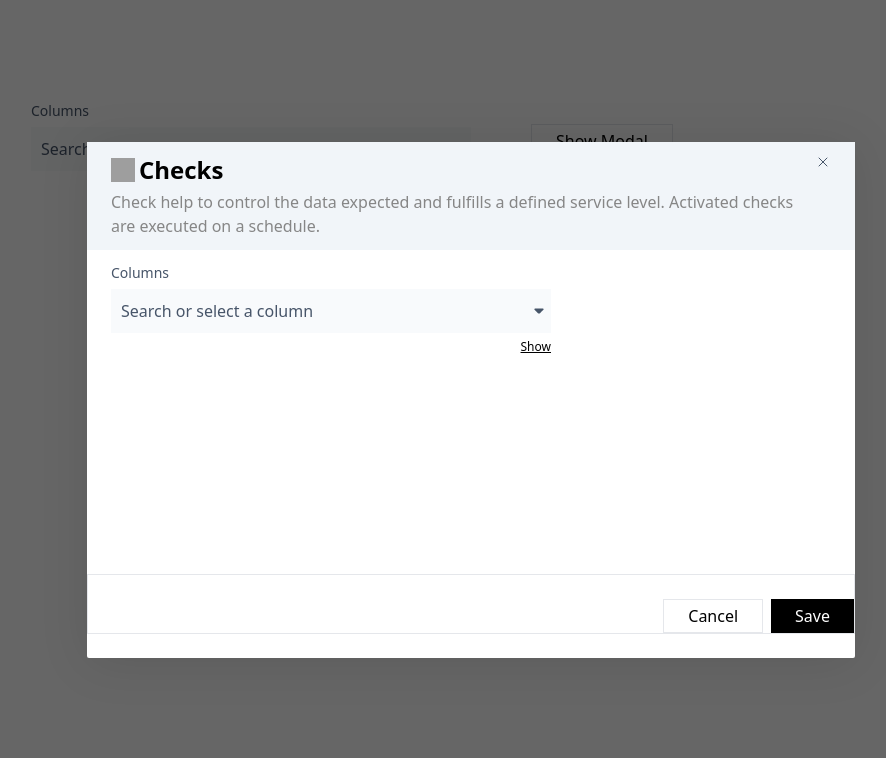
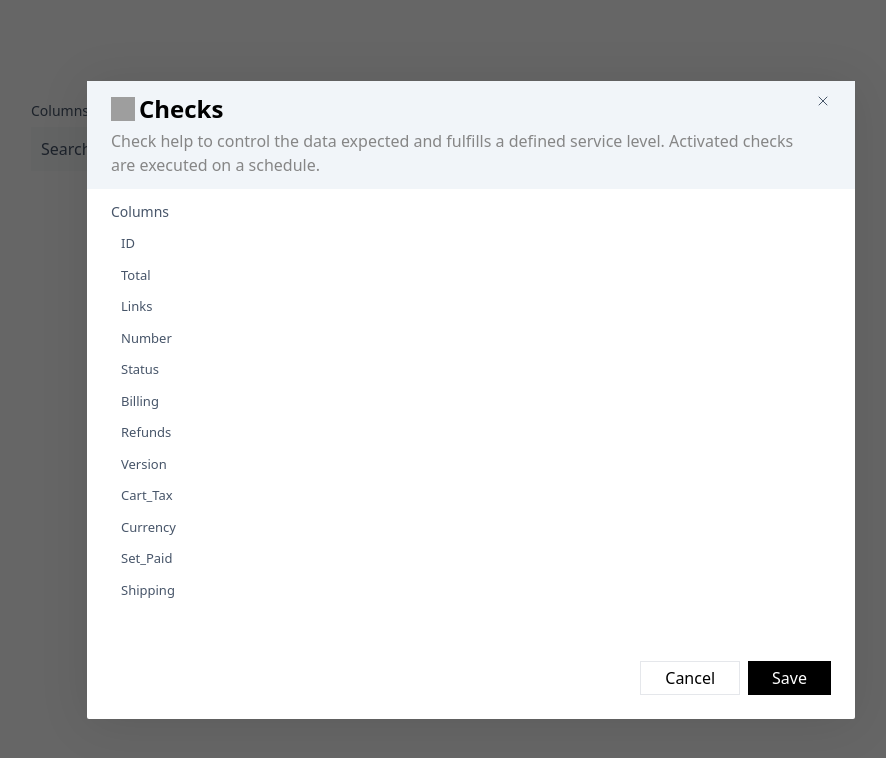
Before and after one commit to TheKachi/sled-dikachi-coworking, a Vue app: page / in a window 1280 px wide. Both pictures are taken after a click on the button "Show Modal". Shown: the top 758 px of the page, without its empty margins (169-1055 px from the left). Built offline with nearby package versions, Linux system fonts and the light colour scheme; grey boxes are pictures that could not be loaded.

Commit message:
refactor column selector

```diff
--- a/src/App.vue
+++ b/src/App.vue
@@ -9,13 +9,25 @@
 				<ColumnSelector
 					:columns="columns"
 					:selected-columns="selectedColumns"
-					:filtered-columns="filteredColumns"
-					v-model="query"
-					@search="query = $event"
+					:filtered="filteredColumns"
 					@add="addColumn"
 					@remove="removeColumn"
+					v-model="query"
 				/>
 			</div>
+
+			<ul
+				v-if="filteredColumns.length > 0"
+				class="bg-white h-full text-white"
+			>
+				<li
+					v-for="column in filteredColumns"
+					:key="column"
+					class="px-[10px] py-[6px] text-white text-[13px] hover:bg-[#F5F5F5] cursor-pointer"
+				>
+					{{ column }}
+				</li>
+			</ul>
 
 			<!-- Show Dialog button  -->
 			<button
@@ -49,17 +61,30 @@
 			</div>
 
 			<div slot="body">
-				<div class="md:min-h-[300px] flex flex-col gap-[6px]">
+				<div
+					class="md:max-h-[400px] overflow-y-scroll flex flex-col gap-[6px]"
+				>
 					<p class="text-[#475569] text-[14px]">Columns</p>
-
+					<div>
+						<ul v-if="filteredColumns.length > 0" class="bg-white h-full">
+							<li
+								v-for="column in filteredColumns"
+								:key="column"
+								class="px-[10px] py-[6px] text-[#475569] text-[13px] hover:bg-[#F5F5F5] cursor-pointer"
+							>
+								{{ column }}
+							</li>
+						</ul>
+					</div>
+					<!--
 					<ColumnSelector
 						:columns="columns"
 						:selected-columns="selectedColumns"
 						:filtered-columns="filteredColumns"
-						v-model="query"
 						@add="addColumn"
 						@remove="removeColumn"
-					/>
+					/> -->
+					<!-- v-model="query" -->
 				</div>
 			</div>
 
@@ -71,6 +96,7 @@
 					>
 						Cancel
 					</button>
+
 					<button
 						class="bg-black text-white px-[24px] py-[4px] mt-[24px]"
 						@click="showDialog = false"
@@ -80,69 +106,12 @@
 				</div>
 			</div>
 		</Modal>
-
-		<!-- Dialog  -->
-		<!-- <Dialog v-if="showDialog" @close="showDialog = false">
-			<div slot="header">
-				<div class="flex flex-col gap-[4px] items-start">
-					<div class="flex gap-[4px] items-center">
-						<img
-							src="./assets/icons/gear.svg"
-							alt="settings icon"
-							class="w-[24px] h-[24px]"
-						/>
-						<h5 class="text-lg lg:text-2xl font-bold text-black">
-							Checks
-						</h5>
-					</div>
-
-					<p class="text-[#868686] text-[16px]">
-						Check help to control the data expected and fulfills a defined
-						service level. Activated checks are executed on a schedule.
-					</p>
-				</div>
-			</div>
-
-			<div slot="body">
-				<div class="flex flex-col gap-[6px]">
-					<p class="text-[#475569] text-[14px]">Columns</p>
-
-					<ColumnSelector
-						:columns="columns"
-						:selected-columns="selectedColumns"
-						:filtered-columns="filteredColumns"
-						v-model="query"
-						@add="addColumn"
-						@remove="removeColumn"
-					/>
-				</div>
-			</div>
-
-			<div slot="footer">
-				<div class="flex justify-end gap-[8px]">
-					<button
-						class="border px-[24px] py-[4px] mt-[24px]"
-						@click="showDialog = false"
-					>
-						Cancel
-					</button>
-					<button
-						class="bg-[#2F80ED] text-white px-[24px] py-[4px] mt-[24px]"
-						@click="showDialog = false"
-					>
-						Save
-					</button>
-				</div>
-			</div>
-		</Dialog> -->
 	</div>
 </template>
 
 <script>
-// import ColumnSelector from "./components/ColumnSelector.vue";
 import ColumnSelector from "./components/ColumnSelector.vue";
 import Modal from "./components/Modal.vue";
-// import Dialog from "./components/Dialog.vue";
 
 export default {
 	name: "App",
@@ -167,28 +136,35 @@ export default {
 			],
 			selectedColumns: [],
 			query: "",
+			anotherQuery: "",
 			isShowing: false,
 			showDialog: false,
 		};
 	},
 	methods: {
-		// showDropdown() {
-		// 	this.isShowing = true;
-		// },
-
-		// closeDropdown() {
-		// 	toggleDropdown();
-		// 	alert(this.isShowing);
-		// },
-
 		toggleDropdown() {
 			this.isShowing = !this.isShowing;
 		},
 
 		// add column to selectedColumns array
 		addColumn(column) {
-			if (this.selectedColumns.includes(column)) return;
-			this.selectedColumns.unshift(column);
+			if (this.selectedColumns.includes(column)) {
+				this.selectedColumns.splice(
+					this.selectedColumns.indexOf(column),
+					1
+				);
+				// this.columns.splice(this.columns.length - 1, 1, column);
+			} else {
+				this.selectedColumns.push(column);
+
+				const fromIndex = this.columns.indexOf(column);
+				const toIndex = 0;
+
+				const element = this.columns.splice(fromIndex, 1)[0];
+				// console.log(element); // ['css']
+
+				this.columns.splice(toIndex, 0, element);
+			}
 		},
 
 		// remove column from selectedColumns array
@@ -205,6 +181,22 @@ export default {
 				column.toLowerCase().includes(this.query.toLowerCase())
 			);
 		},
+
+		filtered: {
+			// getter
+			get: function () {
+				return this.columns.filter((column) =>
+					column.toLowerCase().includes(this.query.toLowerCase())
+				);
+			},
+			// setter
+			set: function (newValue) {
+				this.columns = newValue;
+				// var names = newValue.split(" ");
+				// this.firstName = names[0];
+				// this.lastName = names[names.length - 1];
+			},
+		},
 	},
 	components: {
 		// Dialog,
--- a/src/components/ColumnSelector.vue
+++ b/src/components/ColumnSelector.vue
@@ -4,45 +4,17 @@
 		<div class="relative" :class="[width]">
 			<!-- Select Dropdown -->
 			<div
-				@click="showDropdown"
+				@click="toggleDropdown"
 				class="text-[14px] pl-[10px] pr-[16px] py-[10px] flex items-center cursor-pointer rounded-4 z-0 bg-[#F8FAFC] focus:bg-[#F8FAFC]"
 			>
 				<div class="relative w-full">
-					<!-- Selected columns in order -->
-					<ul
-						class="flex flex-wrap gap-[4px]"
+					<!-- Column(s) selected  -->
+					<span
+						class="border p-[4px] text-xs text-[#475569] bg-[#F8FAFC] border-[#E2E8F0]"
 						v-if="selectedColumns.length"
 					>
-						<li
-							v-for="column in selectedColumns"
-							:key="column"
-							class="border flex items-center justify-between rounded text-center p-[4px] text-xs text-[#475569] bg-[#F8FAFC] border-[#E2E8F0]"
-						>
-							{{ column }}
-							<button @click="$emit('remove', column)">
-								<svg
-									width="10"
-									height="10"
-									viewBox="0 0 16 16"
-									fill="none"
-									xmlns="http://www.w3.org/2000/svg"
-								>
-									<path
-										d="M12 4L4 12"
-										stroke="#475569"
-										stroke-linecap="round"
-										stroke-linejoin="round"
-									/>
-									<path
-										d="M4 4L12 12"
-										stroke="#475569"
-										stroke-linecap="round"
-										stroke-linejoin="round"
-									/>
-								</svg>
-							</button>
-						</li>
-					</ul>
+						{{ selectedColumns.length }} selected
+					</span>
 
 					<!-- No column selected  -->
 					<p class="text-[#475569] text-[16px]" v-else>
@@ -50,9 +22,9 @@
 					</p>
 
 					<!-- Show and Hide icons  -->
-					<div class="absolute z-10 -right-[12px] top-[4px]">
+					<div class="absolute z-40 -right-[12px] top-[4px]">
 						<button @click="$emit('toggle')" class="">
-							<span v-if="isShowing">
+							<div v-if="isShowing" class="rotate-180">
 								<svg
 									width="16"
 									height="16"
@@ -65,9 +37,9 @@
 										fill="#475569"
 									/>
 								</svg>
-							</span>
+							</div>
 
-							<span v-else>
+							<div v-else>
 								<svg
 									width="16"
 									height="16"
@@ -80,7 +52,7 @@
 										fill="#475569"
 									/>
 								</svg>
-							</span>
+							</div>
 						</button>
 					</div>
 				</div>
@@ -89,22 +61,35 @@
 			<!-- Dropdown  -->
 			<div
 				v-if="isShowing"
-				class="w-full cursor-pointer absolute top-[100%] z-10 bg-[#FFF] min-h-[250px] max-h-[250px] overflow-y-auto mt-[22px] shadow-[0_4px_20px_rgba(101,119,149,0.2)]"
+				class="w-full border cursor-pointer absolute top-[100%] z-40 bg-[#FFF] min-h-[250px] max-h-[250px] overflow-y-auto mt-[8px] shadow-[0_4px_20px_rgba(101,119,149,0.2)]"
 			>
-				<input
-					class="focus:border-[#475569] focus:ring-0 focus:outline-none border bg-transparent w-full text-[14px] text-[#100A37] px-[10px]"
-					type="text"
-					placeholder="Search"
-					:value="value"
-					@input="$emit('input', $event.target.value)"
-				/>
-				<ul v-if="filteredColumns.length > 0" class="bg-white h-full">
+				<div class="relative">
+          <!-- Search  -->
+					<input
+						class="focus:border-[#475569] focus:ring-0 focus:outline-none border bg-transparent w-full text-[14px] text-[#100A37] px-[10px]"
+						type="text"
+						placeholder="Search"
+						:value="modelValue"
+						@input="$emit('update:modelValue', $event.target.value)"
+					/>
+
+					<button
+						v-show="modelValue !== ''"
+						@click="modelValue = ''"
+						class="absolute right-0 top-[4px] text-black"
+					>
+						clear
+					</button>
+				</div>
+
+				<ul v-if="filtered.length > 0" class="bg-white h-full">
 					<li
 						@click="$emit('add', column)"
-						v-for="column in filteredColumns"
+						v-for="column in filtered"
 						:key="column"
 						class="px-[10px] py-[6px] text-[#475569] text-[13px] hover:bg-[#F5F5F5] cursor-pointer"
 					>
+						<span v-if="selectedColumns.includes(column)">✔️</span>
 						{{ column }}
 					</li>
 				</ul>
@@ -113,12 +98,6 @@
 					No items match your search
 				</p>
 			</div>
-
-			<!-- Hide and show  -->
-			<button @click="toggleDropdown" class="underline float-right">
-				<span v-if="isShowing" class="text-[12px] text-[#000]">Hide</span>
-				<span v-else class="text-[12px] text-[#000]">Show</span>
-			</button>
 		</div>
 	</div>
 </template>
@@ -135,7 +114,7 @@ export default {
 			type: Array,
 			default: () => [],
 		},
-		filteredColumns: {
+		filtered: {
 			type: Array,
 			default: () => [],
 		},
@@ -147,14 +126,16 @@ export default {
 			type: String,
 			default: "Search or select a column",
 		},
+		modelValue: {
+			type: String,
+			default: "",
+		},
 	},
-
 	data() {
 		return {
 			isShowing: false,
 		};
 	},
-
 	methods: {
 		toggleDropdown() {
 			this.isShowing = !this.isShowing;
@@ -163,7 +144,6 @@ export default {
 			this.isShowing = true;
 		},
 	},
-
-	emits: ["add", "remove", "input"],
+	emits: ["add", "remove", "update:modelValue"],
 };
 </script>
--- a/src/components/Modal.vue
+++ b/src/components/Modal.vue
@@ -1,5 +1,4 @@
 <template>
-	<Teleport to="body">
 	<Transition name="modal-outer">
 		<div
 			v-show="isActive"
@@ -50,7 +49,7 @@
 					</div>
 
 					<!-- Footer  -->
-						<div class="border border-t mt-auto mb-[24px]">
+					<div class="mt-auto p-[24px]">
 						<slot name="footer">
 							<button
 								class="bg-black text-white rounded"
@@ -64,7 +63,6 @@
 			</Transition>
 		</div>
 	</Transition>
-	</Teleport>
 </template>
 
 <script>
```
Lines whose indentation alone changed are shown as unchanged.
